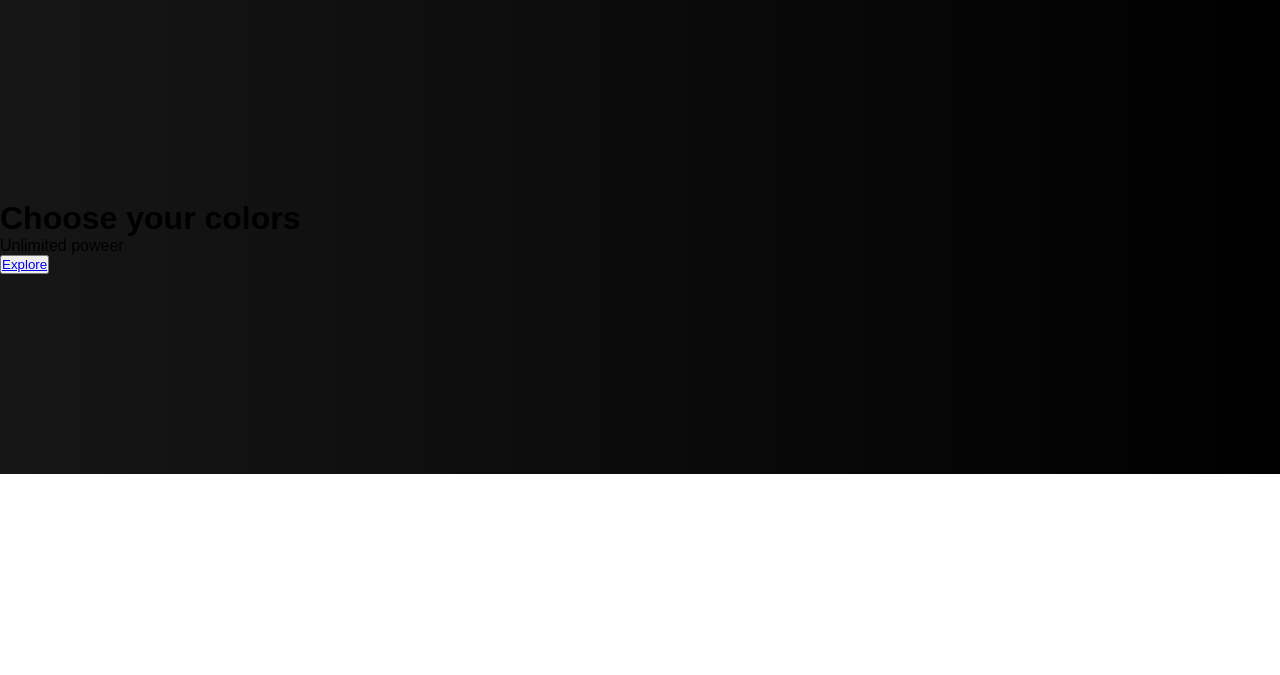
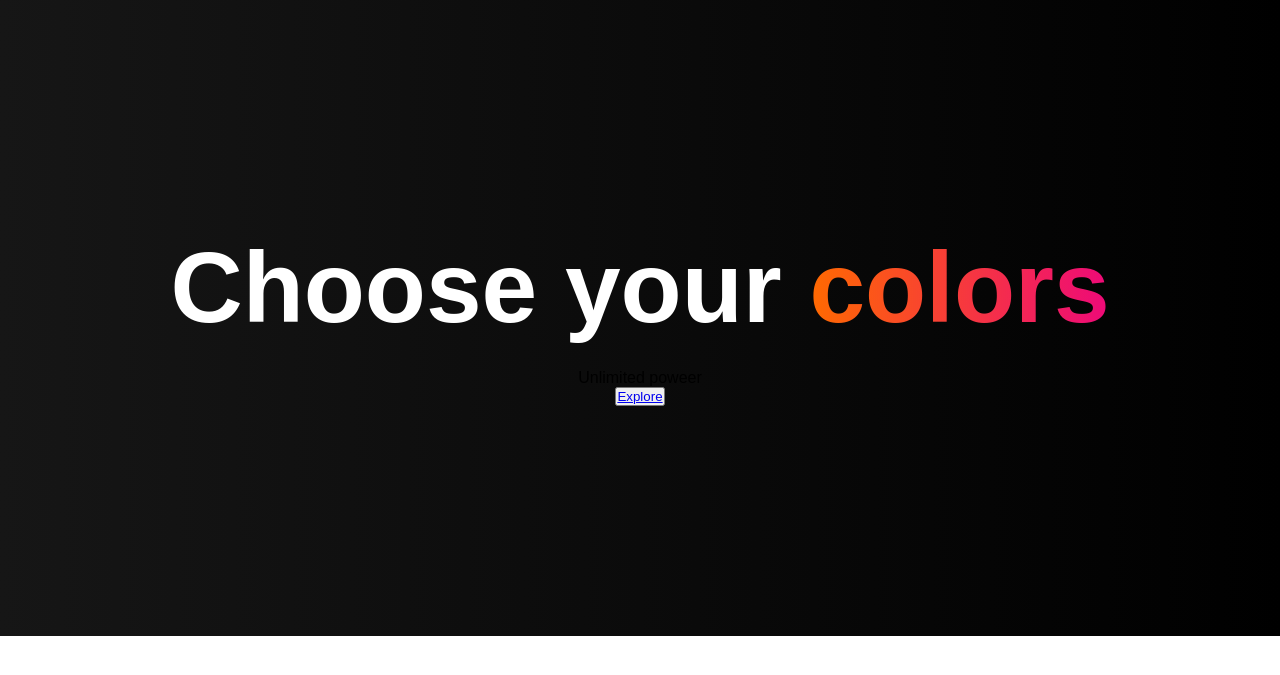
Before and after one commit to MikecMarko/JavaScript, a PHP site: page / in a window 1280 px wide. Shown: the part 80-755 px from the top of the page. Run offline with PHP 8.4, Linux system fonts and the light colour scheme.

Commit message:
Website project update

```diff
--- a/WebPage project/styles.css
+++ b/WebPage project/styles.css
@@ -196,3 +196,32 @@
   background: linear-gradient(to right, #161616, #000000);
   padding: 200px 0;
 }
+
+.hero__container {
+  display: flex;
+  flex-direction: column;
+  justify-content: center;
+  align-items: center;
+  max-width: 1200px;
+  margin: 0 auto;
+  height: 90%;
+  text-align: center;
+  padding: 30px;
+}
+
+.hero__heading {
+  font-size: 100px;
+  margin-bottom: 24px;
+  color: #fff;
+}
+
+.hero__heading span {
+  background: #ee0979;
+  background: -webkit-linear-gradient(to right, #ff6a00, #ee0979);
+  background: linear-gradient(to right, #ff6a00, #ee0979);
+  background-size: 100%;
+  -webkit-background-clip: text;
+  -moz-background-clip: text;
+  -webkit-text-fill-color: transparent;
+  -mo-text-fill-color: transparent;
+}
```
